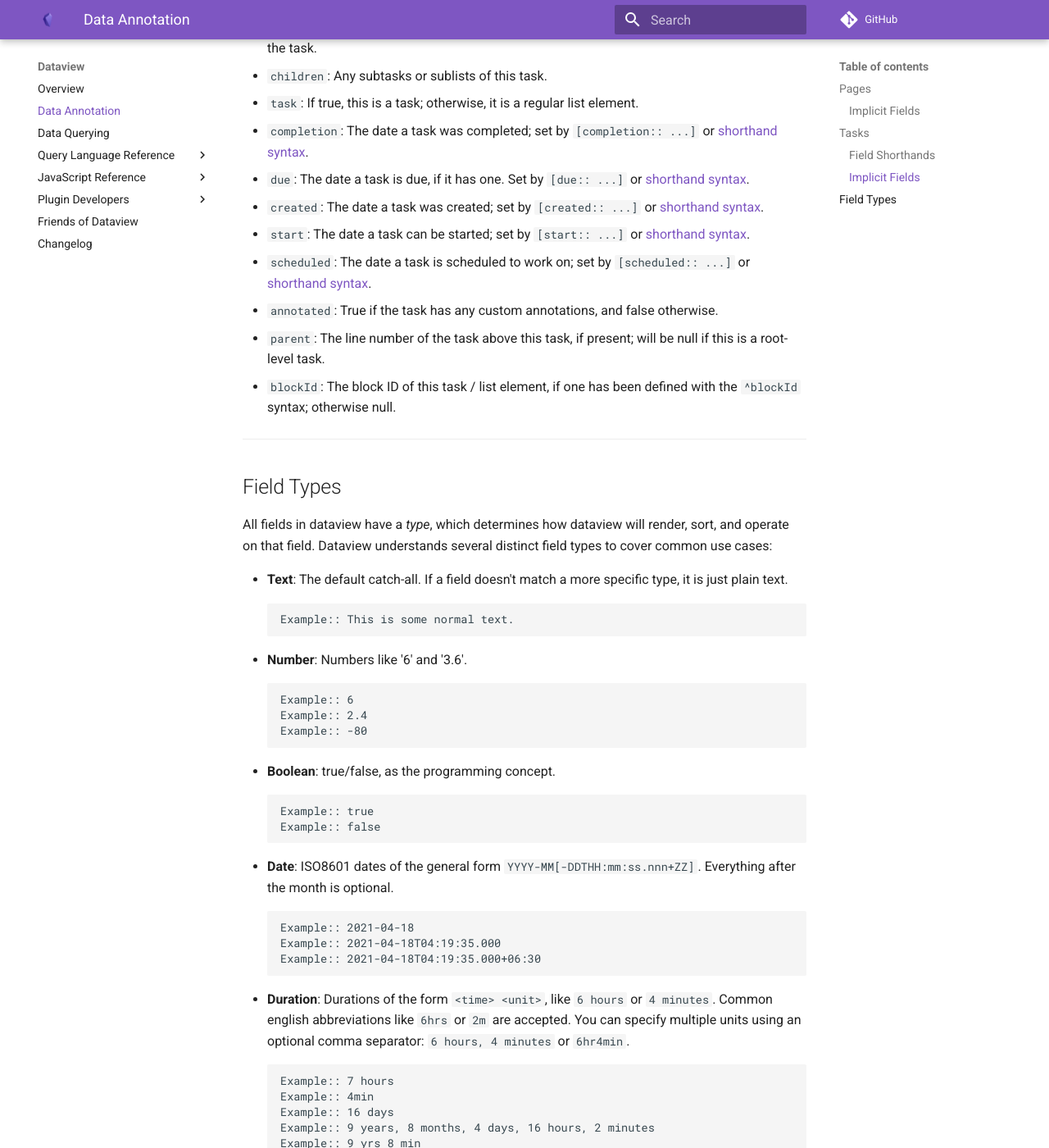
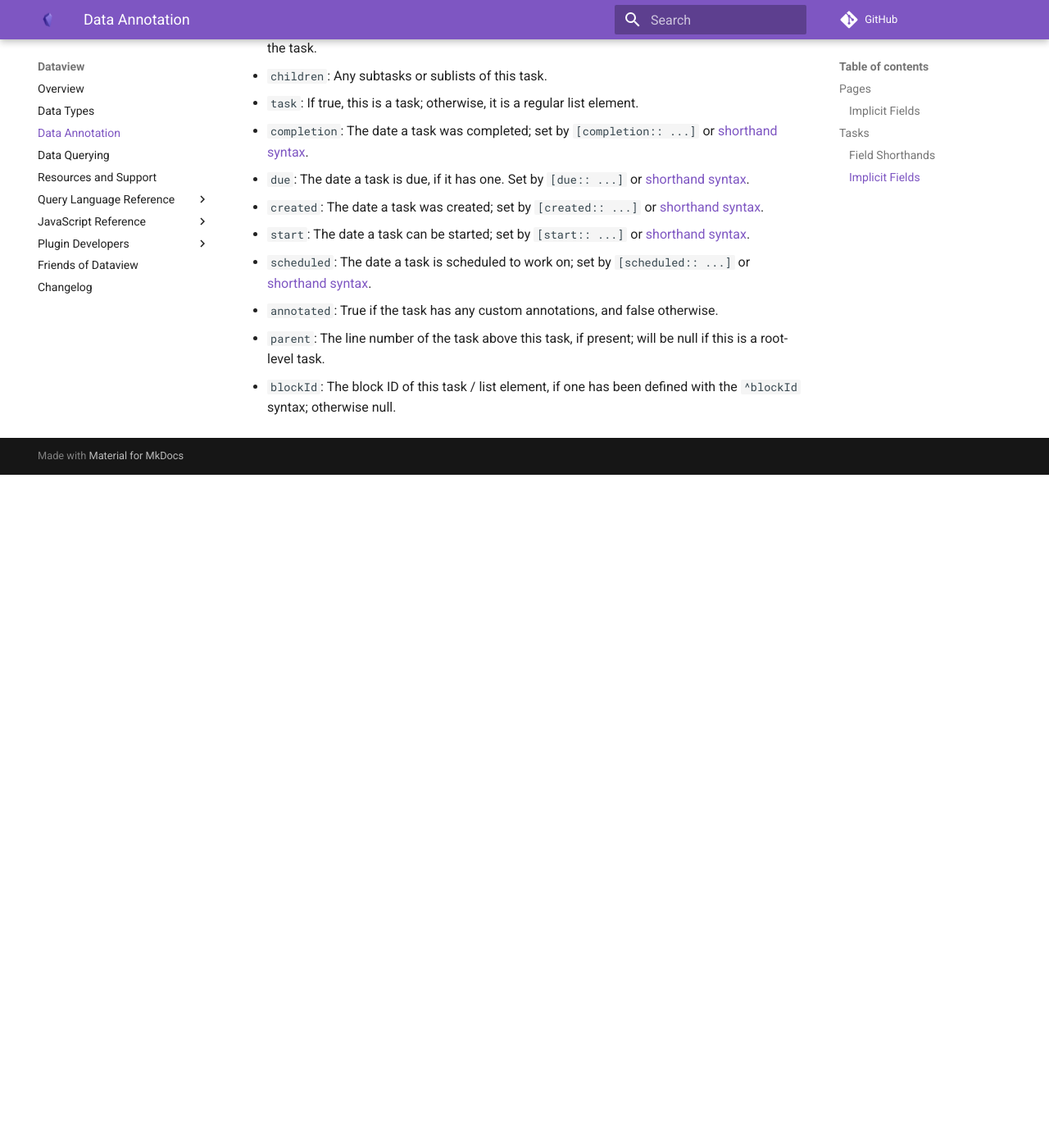
Before and after one commit to blacksmithgu/obsidian-dataview, an MkDocs documentation site: the page built from docs/docs/data-annotation.md, in a window 1280 px wide and 1400 px high, scrolled down 3864 px. Shown: the whole window at 82% size. Built offline with MkDocs 1.6.1 and Material for MkDocs 9.7.7, drawn with Linux system fonts in a browser that asks for light colours; comment, search, counter and statistics services are not loaded; after the commit the page ends 4443 px from its top, so only the background shows below that; some of the changed text lies outside the part shown.

Commit message:
Doc improvements (#1433)
* fix: channel name in OMG

* fix: add resources page to navbar

* feat: remove field types to move to dedicated page

* feat: add dedicated field types page

* feat: add types page to navbar

````diff
--- a/docs/docs/data-annotation.md
+++ b/docs/docs/data-annotation.md
@@ -156,62 +156,3 @@ As with pages, Dataview adds a number of implicit fields to each task:
 - `annotated`: True if the task has any custom annotations, and false otherwise.
 - `parent`: The line number of the task above this task, if present; will be null if this is a root-level task.
 - `blockId`: The block ID of this task / list element, if one has been defined with the `^blockId` syntax; otherwise null.
-
----
-
-## Field Types
-
-All fields in dataview have a *type*, which determines how dataview will render, sort, and operate on that field.
-Dataview understands several distinct field types to cover common use cases:
-
-- **Text**: The default catch-all. If a field doesn't match a more specific type, it is just plain text.
-    ```markdown
-    Example:: This is some normal text.
-    ```
-- **Number**: Numbers like '6' and '3.6'.
-    ```markdown
-    Example:: 6
-    Example:: 2.4
-    Example:: -80
-    ```
-- **Boolean**: true/false, as the programming concept.
-    ```markdown
-    Example:: true
-    Example:: false
-    ```
-- **Date**: ISO8601 dates of the general form `YYYY-MM[-DDTHH:mm:ss.nnn+ZZ]`. Everything after the month is optional.
-    ```markdown
-    Example:: 2021-04-18
-    Example:: 2021-04-18T04:19:35.000
-    Example:: 2021-04-18T04:19:35.000+06:30
-    ```
-- **Duration**: Durations of the form `<time> <unit>`, like `6 hours` or `4 minutes`. Common english abbreviations like
-  `6hrs` or `2m` are accepted. You can specify multiple units using an optional comma separator: `6 hours, 4 minutes`
-  or `6hr4min`.
-    ```markdown
-    Example:: 7 hours
-    Example:: 4min
-    Example:: 16 days
-    Example:: 9 years, 8 months, 4 days, 16 hours, 2 minutes
-    Example:: 9 yrs 8 min
-    ```
-- **Link**: Plain Obsidian links like `[[Page]]` or `[[Page|Page Display]]`.
-    - If you reference a link in frontmatter, you need to quote it, as so: `key: "[[Link]]"`. This is default Obsidian-supported behavior.
-    ```markdown
-    Example:: [[A Page]]
-    Example:: [[Some Other Page|Render Text]]
-    ```
-- **List**: Lists of other dataview fields. In YAML, these are defined as normal YAML lists; for inline fields, they are
-  just comma-separated lists.
-    ```markdown
-    Example:: 1, 2, 3
-    Example:: "yes", "or", "no"
-    ```
-- **Object**: A map of name to dataview field. These can only be defined in YAML frontmatter, using the normal YAML
-  object syntax:
-  ```yaml
-  field:
-    value1: 1
-    value2: 2
-    ...
-  ```
--- a/docs/mkdocs.yml
+++ b/docs/mkdocs.yml
@@ -17,8 +17,10 @@ theme:
   custom_dir: overrides
 nav:
   - Overview: 'index.md'
+  - Data Types: 'data-types.md'
   - Data Annotation: 'data-annotation.md'
   - Data Querying: 'data-queries.md'
+  - Resources and Support: 'resources-and-support.md'
   - Query Language Reference:
     - Queries: 'query/queries.md'
     - Expressions: 'query/expressions.md'
````
Also changed, not shown: docs/docs/resources-and-support.md (+1 -1 lines), 1 other file.
